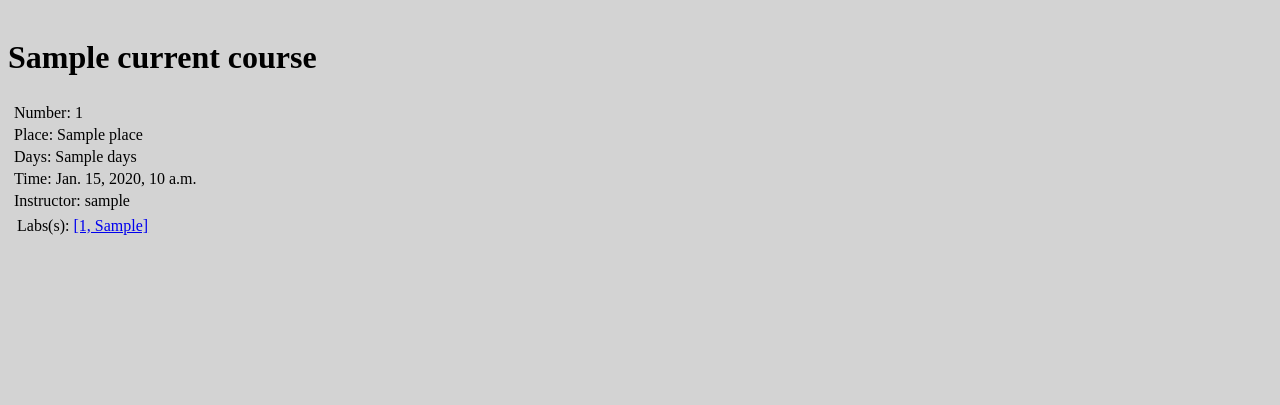
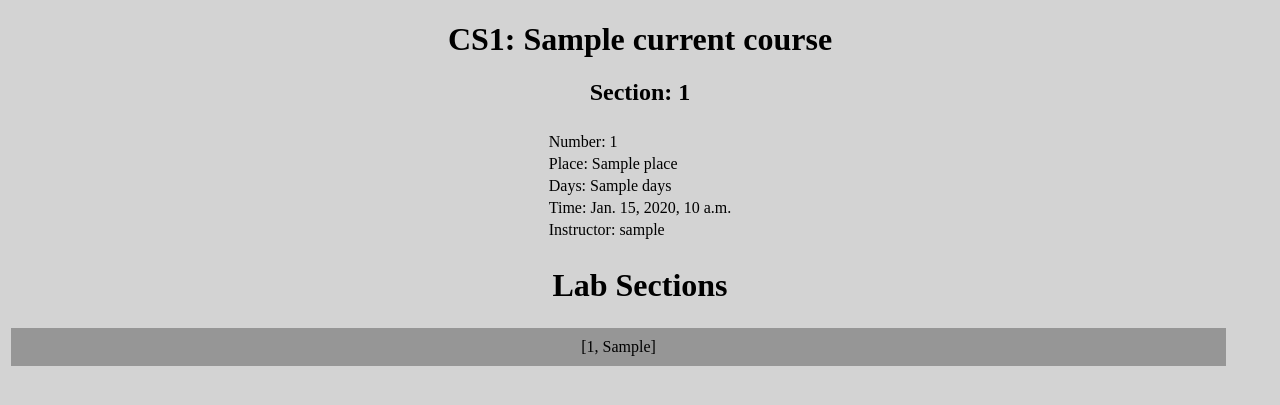
Before and after one commit to skramer1998/UntypedChaosApp, a Django app: template templates/main/sectionview.html in a window 1280 px wide. Shown: the part 54-459 px from the top of the page. Run offline with Django 3.2, Linux system fonts and the light colour scheme; the template is opened without the code that fills it: most values are stand-ins (such as "Sample title", 1, 10 or a date in 2020).

Commit message:
section stuff coming through

```diff
--- a/FSA/static/css/style.css
+++ b/FSA/static/css/style.css
@@ -67,6 +67,25 @@ td#courseData a:nth-of-type(even) {
     padding: 10px;
 }
 
+tr#courseData a:nth-of-type(odd) {
+    text-align: center;
+    background-color: #969696;
+    color: black;
+    display: inline-block;
+    width:95%;
+    height:100%;
+    padding: 10px;
+}
+tr#courseData a:nth-of-type(even) {
+    text-align: center;
+    background-color: lightgray;
+    color: black;
+    display: inline-block;
+    width:95%;
+    height:100%;
+    padding: 10px;
+}
+
 table#userTable {
     width: 100%;
 }
--- a/templates/main/sectionview.html
+++ b/templates/main/sectionview.html
@@ -3,10 +3,68 @@
 {% block content %}
     {% csrf_token %}
 
-    <h1> {{ currentCourse.name }} </h1>
-    <table width=100%>
-    <tr>
+
+    <table id="courseData">
+        <tr>
+            {% if currentUser.groupid < 3 %}
+                <td>
+                    <h1 align="center">Section Modification</h1>
+                </td>
+            {% endif %}
             <td>
+                <h1 align="center">CS{{ currentCourse.number }}: {{ currentCourse.name }}</h1><h2 align="center">Section: {{ currentSection.number }}</h2>
+            </td>
+
+        </tr>
+
+        <tr>
+
+            {% if currentUser.groupid < 3 %}
+                <td align="center"; width="33%"; valign="top">
+                    <table>
+                        <tr>
+                            <td>
+                                <form action="{% url 'sectionview' %}" method="post">
+                                    {% csrf_token %}
+                                    <table>
+                                        <tr>
+                                            <td>Lab Number:</td>
+                                            <td><input type="text" name="number" required/></td>
+                                        </tr>
+                                        <tr>
+                                            <td>TA:</td>
+                                            <td><input type="text" name="ta"/></td>
+                                        </tr>
+                                    </table>
+                                    <br>
+                                    <input type="hidden" name="currentCourse" value="{{ currentCourse.name }}"/>
+                                    <input type="hidden" name="currentSection" value="{{ currentSection.number }}"/>
+                                    <input type="submit" name="create_lab" value="Create New Lab" />
+                                </form>
+                            </td>
+                        </tr>
+                        <tr>
+                            <td>
+                                <form action="{%  url 'courseview' %}" method="post">
+                                    {%  csrf_token %}
+                                    <table>
+                                        <tr>
+                                            <td>New Instructor:</td>
+                                            <td><input type="text" name="newInstructor" required/></td>
+                                        </tr>
+                                    </table>
+                                    <br>
+                                    <input type="hidden" name="currentCourse" value="{{ currentCourse.name }}"/>
+                                    <input type="hidden" name="number" value="{{ currentSection.number }}"/>
+                                    <input type="submit" name="update_instructor" value="Update Instructor" />
+                                </form>
+                            </td>
+                        </tr>
+                    </table>
+                </td>
+            {% endif %}
+
+            <td align="center">
                 <table>
                     <tr>
                         <td>Number: {{ currentSection.number }}</td>
@@ -23,42 +81,24 @@
                     <tr>
                         <td>Instructor: {{ currentSection.instructor.userName }}</td>
                     </tr>
-                <td>
-                <table>
-                    <tr>
-                        <td> Labs(s):
-                        {% for lab in labList %}
-                             <a href="/labview?info={{ currentCourse.name }}?{{ currentSection.number }}?{{ lab.number }}">[{{ lab.number }}, {{ lab.ta }}]</a>
-                        {% endfor %}
-                        </td>
-                    </tr>
                 </table>
             </td>
-                </table>
-            </td>
-            {% if currentUser.groupid < 3 %}
-                <td>
-                <form action="{% url 'sectionview' %}" method="post">
-                    {% csrf_token %}
-                        <table>
-                            <tr>
-                                <td>Lab Number:</td>
-                             <td><input type="text" name="number" required/></td>
-                         </tr>
-                         <tr>
-                              <td>TA:</td>
-                              <td><input type="text" name="ta"/></td>
-                            </tr>
-                      </table>
-                        <br>
-                        <input type="hidden" name="currentCourse" value="{{ currentCourse.name }}"/>
-                        <input type="hidden" name="currentSection" value="{{ currentSection.number }}"/>
-                        <input type="submit" name="create_lab" value="Create New Lab" />
-                    </form>
-                </td>
-                {% endif %}
         </tr>
 
     </table>
 
+    <h1 align="center">Lab Sections</h1>
+
+    <table id="courseData">
+        <td id="courseData">
+            <table>
+                {% for lab in labList %}
+                    <tr>
+                        <a class="courseLinks" href="/labview?info={{ currentCourse.name }}?{{ currentSection.number }}?{{ lab.number }}">[{{ lab.number }}, {{ lab.ta }}]</a>
+                    </tr>
+                {% endfor %}
+            </table>
+        </td>
+    </table>
+
 {% endblock %}
```
